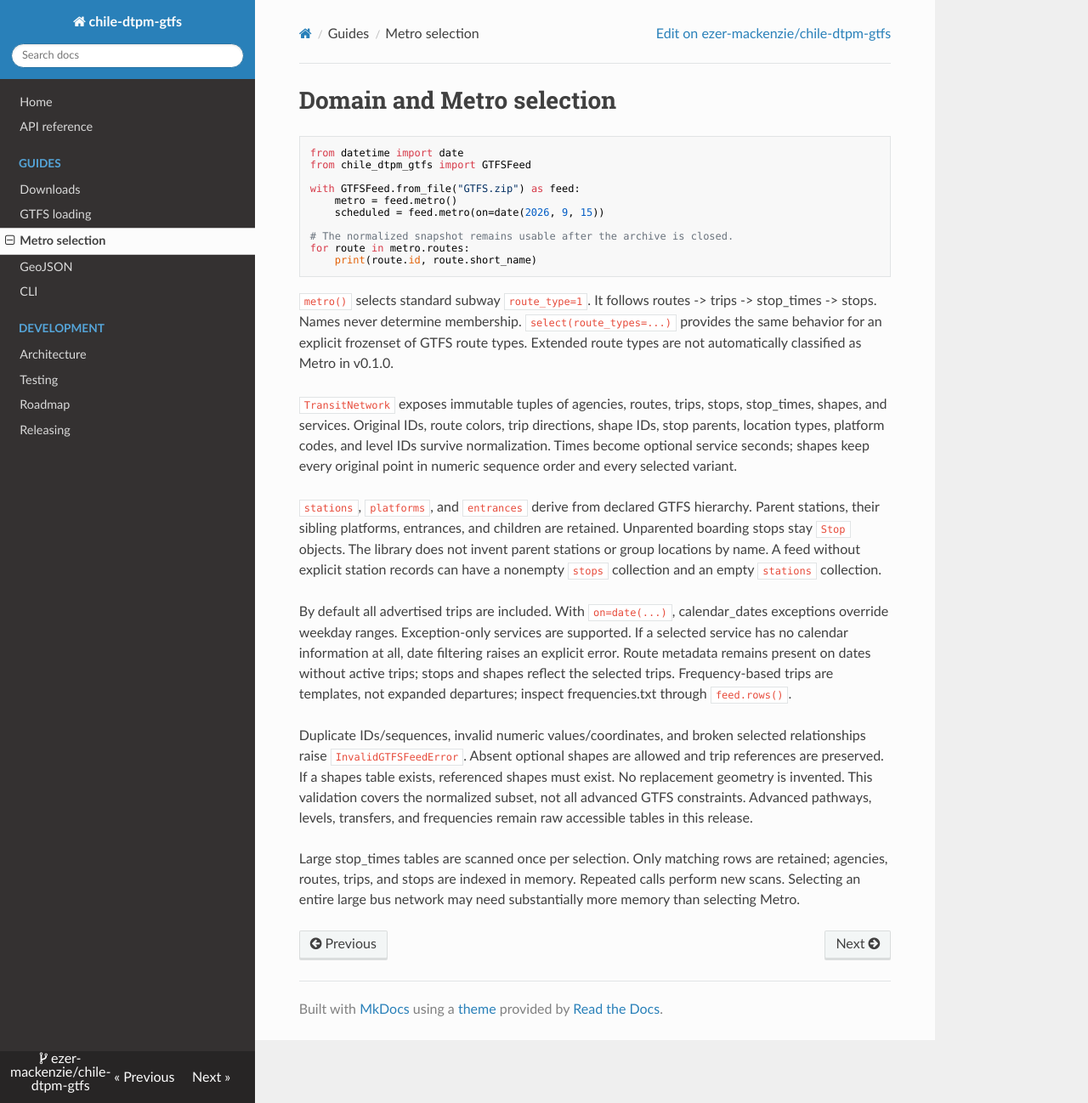
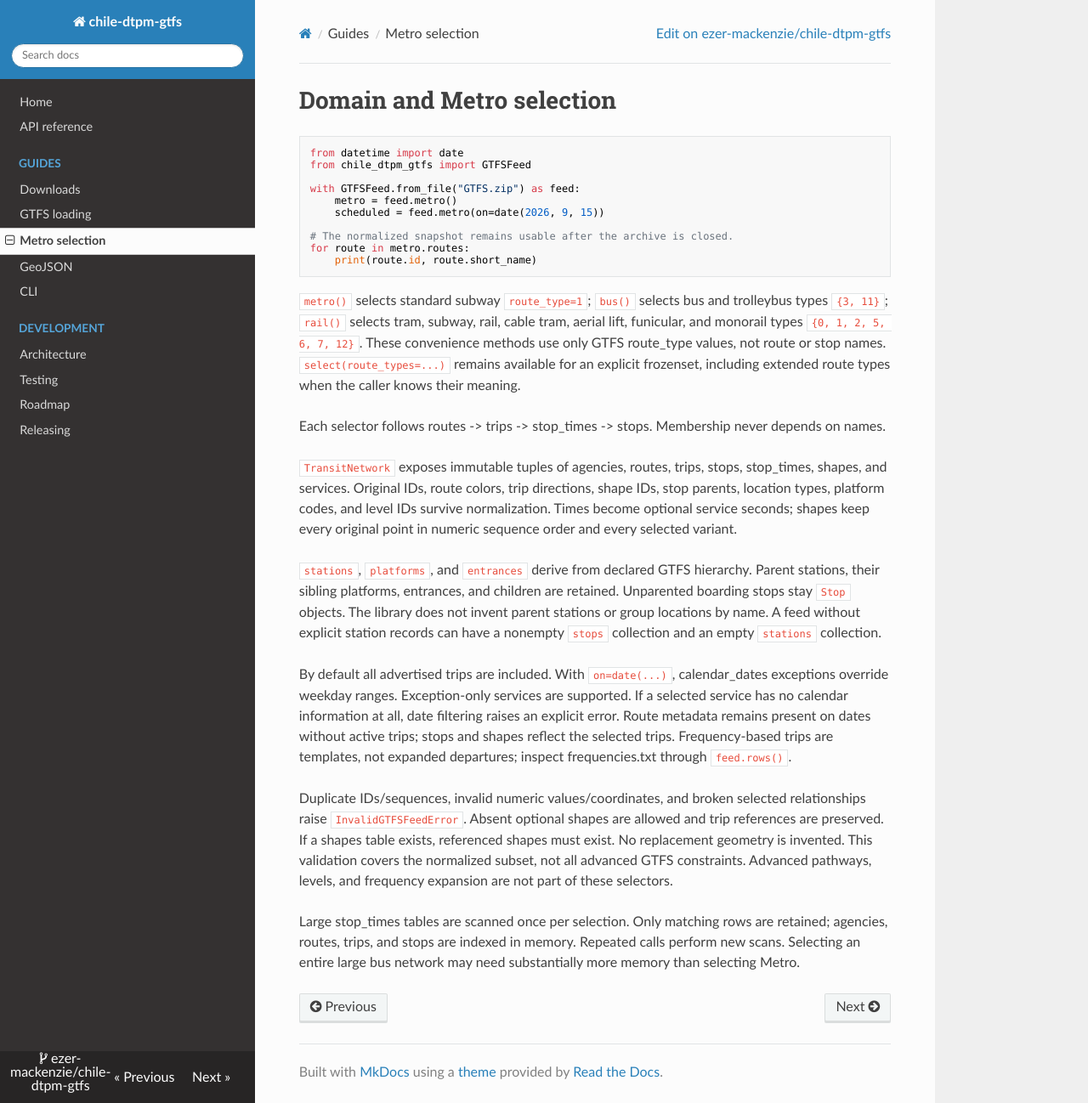
Before and after one commit to ezer-mackenzie/chile-dtpm-gtfs, an MkDocs documentation site: the page built from docs/metro.md, in a window 1280 px wide and 1298 px high. Shown: the whole window at 85% size. Built offline with MkDocs 1.6.1, drawn with Linux system fonts in a browser that asks for light colours; nearby versions of some CDN libraries.

Commit message:
feat(gtfs): add bus and rail selectors
Expose convenient bus and rail subsets through the existing relationship-based selection pipeline using standard GTFS route types.

Co-authored-by: Copilot <223556219+Copilot@users.noreply.github.com>

````diff
--- a/docs/metro.md
+++ b/docs/metro.md
@@ -13,10 +13,15 @@ for route in metro.routes:
     print(route.id, route.short_name)
 ```
 
-`metro()` selects standard subway `route_type=1`. It follows routes -> trips ->
-stop_times -> stops. Names never determine membership. `select(route_types=...)`
-provides the same behavior for an explicit frozenset of GTFS route types. Extended
-route types are not automatically classified as Metro in v0.1.0.
+`metro()` selects standard subway `route_type=1`; `bus()` selects bus and
+trolleybus types `{3, 11}`; `rail()` selects tram, subway, rail, cable tram,
+aerial lift, funicular, and monorail types `{0, 1, 2, 5, 6, 7, 12}`. These
+convenience methods use only GTFS route_type values, not route or stop names.
+`select(route_types=...)` remains available for an explicit frozenset, including
+extended route types when the caller knows their meaning.
+
+Each selector follows routes -> trips -> stop_times -> stops. Membership never
+depends on names.
 
 `TransitNetwork` exposes immutable tuples of agencies, routes, trips, stops,
 stop_times, shapes, and services. Original IDs, route colors, trip directions,
@@ -41,8 +46,8 @@ Duplicate IDs/sequences, invalid numeric values/coordinates, and broken selected
 relationships raise `InvalidGTFSFeedError`. Absent optional shapes are allowed and
 trip references are preserved. If a shapes table exists, referenced shapes must
 exist. No replacement geometry is invented. This validation covers the normalized
-subset, not all advanced GTFS constraints. Advanced pathways, levels, transfers,
-and frequencies remain raw accessible tables in this release.
+subset, not all advanced GTFS constraints. Advanced pathways, levels, and
+frequency expansion are not part of these selectors.
 
 Large stop_times tables are scanned once per selection. Only matching rows are
 retained; agencies, routes, trips, and stops are indexed in memory. Repeated calls
````
Also changed, not shown: CHANGELOG.md (+7 -0 lines), README.md (+3 -1 lines), docs/api.md (+2 -0 lines), docs/roadmap.md (+1 -1 lines), 2 other files.
